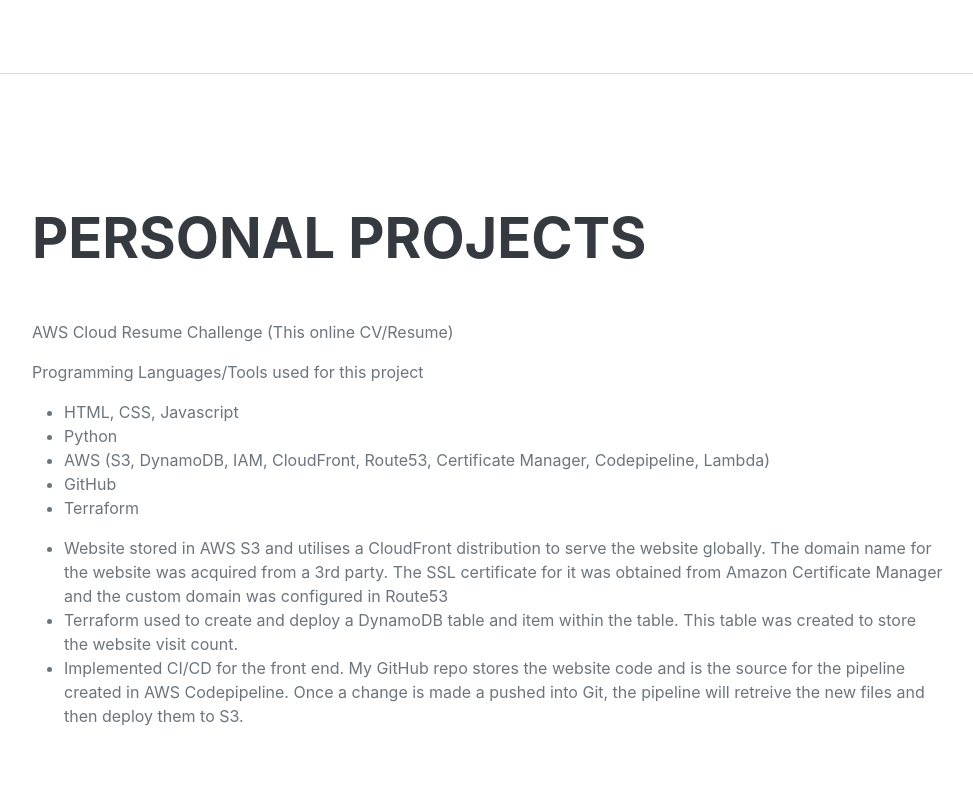
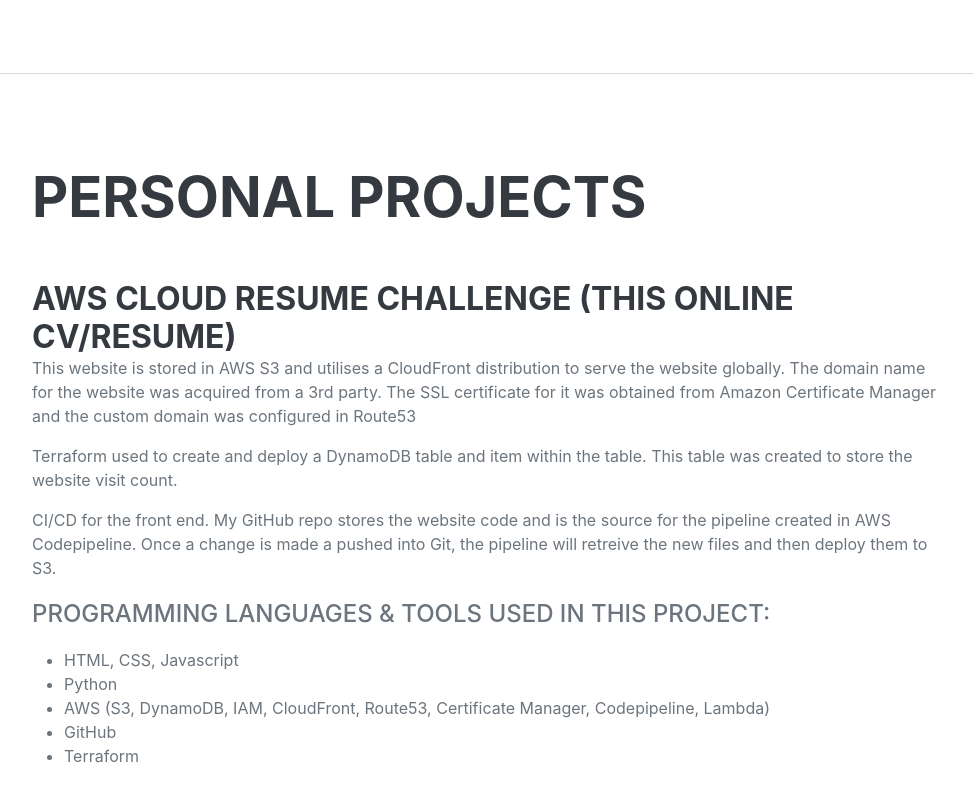
Before and after one commit to adnanhussain98/cloud-resume-website, a plain HTML site: page index.html in a window 1280 px wide. Shown: the part 3460-4260 px from the top of the page, without its empty margins (288-1261 px from the left). Drawn offline with nearby package versions, Linux system fonts and the light colour scheme; a web font is replaced by a local one.

Commit message:
project description changes

```diff
--- a/index.html
+++ b/index.html
@@ -218,21 +218,19 @@
       <section class="resume-section" id="projects">
         <div class="resume-section-content">
           <h2 class="mb-5">Personal Projects</h2>
-          <p>
+          <h3 class="mb-0">
             AWS Cloud Resume Challenge (This online CV/Resume)
-          </p>
-          <p>Programming Languages/Tools used for this project</p>
+          </h3>
+          <p>This website is stored in AWS S3 and utilises a CloudFront distribution to serve the website globally. The domain name for the website was acquired from a 3rd party. The SSL certificate for it was obtained from Amazon Certificate Manager and the custom domain was configured in Route53</p>
+              <p>Terraform used to create and deploy a DynamoDB table and item within the table. This table was created to store the website visit count.</p>
+              <p>CI/CD for the front end. My GitHub repo stores the website code and is the source for the pipeline created in AWS Codepipeline. Once a change is made a pushed into Git, the pipeline will retreive the new files and then deploy them to S3.</p>
+          <div class="subheading mb-3">Programming Languages & Tools used in this project:</div>
           <ul>
             <li>HTML, CSS, Javascript</li>
             <li>Python</li>
             <li>AWS (S3, DynamoDB, IAM, CloudFront, Route53, Certificate Manager, Codepipeline, Lambda)</li>
             <li>GitHub</li>
             <li>Terraform</li>
-          </ul>
-          <ul>
-            <li>Website stored in AWS S3 and utilises a CloudFront distribution to serve the website globally. The domain name for the website was acquired from a 3rd party. The SSL certificate for it was obtained from Amazon Certificate Manager and the custom domain was configured in Route53</li>
-            <li>Terraform used to create and deploy a DynamoDB table and item within the table. This table was created to store the website visit count.</li>
-            <li>Implemented CI/CD for the front end. My GitHub repo stores the website code and is the source for the pipeline created in AWS Codepipeline. Once a change is made a pushed into Git, the pipeline will retreive the new files and then deploy them to S3.</li>
           </ul>
         </div>
       </section>
```
